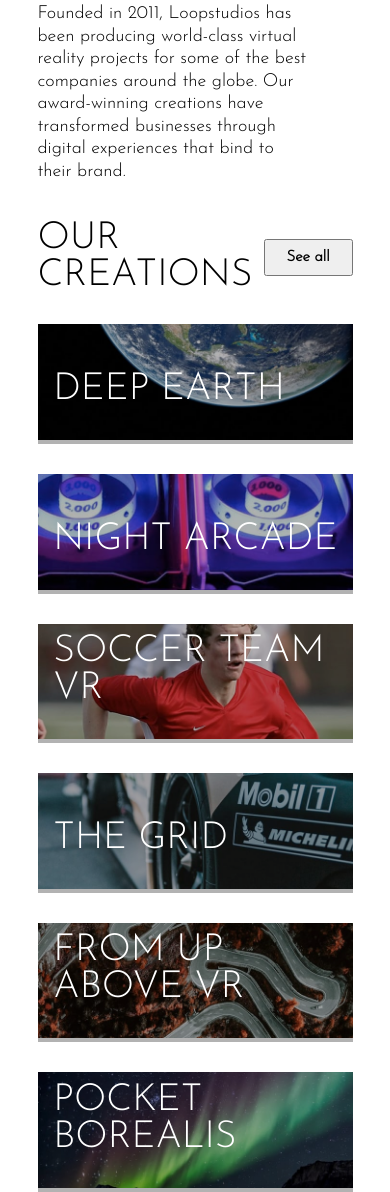
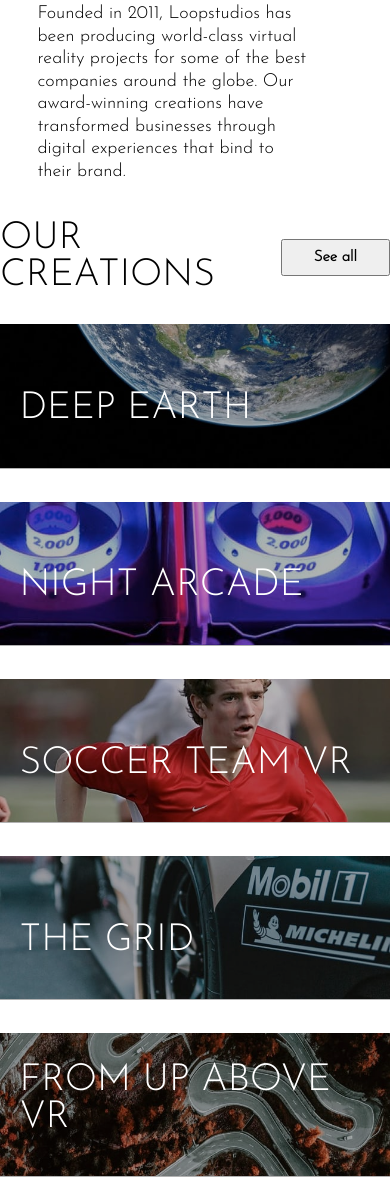
Before and after one commit to AniruddhaSoni/loopstudios-landing-page-main, a plain HTML site: page index.html in a window 390 px wide. Shown: the part 1371-2563 px from the top of the page. Drawn offline with Linux system fonts and the light colour scheme.

Commit message:
bug fixes

```diff
--- a/css/_creations.scss
+++ b/css/_creations.scss
@@ -106,13 +106,15 @@
     position: relative;
     cursor: pointer;
     margin-bottom: 2rem;
+    box-sizing: border-box;
+    overflow: hidden;
 }
 
 .creations_images_mobile div::before{
     content: '';
     position: absolute;
     width: 100%;
-    height: 100%;
+    height: 98%;
     top: 0;
     left: 0;
     transition: all 0.5s ease-in-out;
@@ -122,6 +124,7 @@
 
 .creations_images_mobile div img{
     max-width: 100%;
+    overflow: hidden;
 }
 .creations_images_mobile div:hover::before{
     background-color: rgba(255, 255, 255,0.7);
--- a/css/_header.scss
+++ b/css/_header.scss
@@ -27,6 +27,9 @@
 .logo {
     font-size: 3rem;
     cursor: pointer;
+}
+.hamburger_menu_icon{
+    display: none;
 }
 
 .hamburger_menu {
--- a/css/_responsive.scss
+++ b/css/_responsive.scss
@@ -105,6 +105,10 @@
     .social_copyright span{
         margin: 1rem 0;
     }
+    .creations_mobile{
+        display: block;
+        padding: 2rem 0rem 15vh 0rem;
+    }
 }
 
 
@@ -123,8 +127,5 @@
     .interactive_text h1{
         font-size: 3rem;
     }
-    .creations_mobile{
-        display: block;
-        padding: 2rem 2.5rem 15vh 2.5rem;
-    }
+
 }
```
Also changed, not shown: style/style.css, 1 other file.
